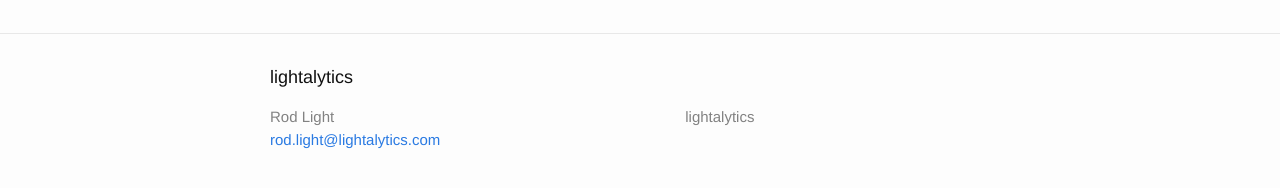
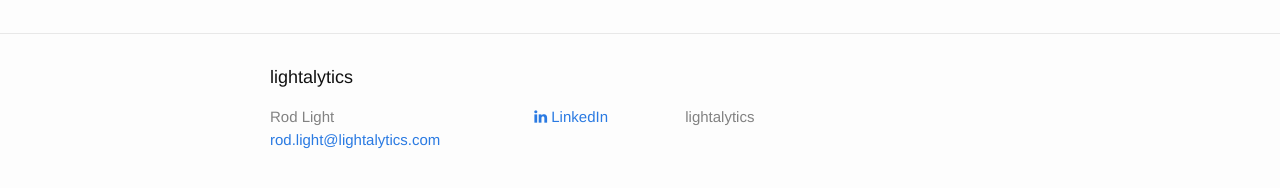
Before and after one commit to lightalytics/lightalytics.github.io, a Jekyll site: the page built from index.md, in a window 1280 px wide. Shown: the part 152-340 px from the top of the page. Built offline with Jekyll 4.4.1, drawn with Linux system fonts in a browser that asks for light colours; nearby versions of some CDN libraries.

Commit message:
Add LinkedIn link

```diff
--- a/_config.yml
+++ b/_config.yml
@@ -3,6 +3,7 @@ author: Rod Light
 email: rod.light@lightalytics.com
 description: >
   lightalytics
+linkedin_username: lightalytics
 google_analytics: "UA-93077459-1"
 theme: minima
 exclude:
--- a/_includes/footer.html
+++ b/_includes/footer.html
@@ -33,6 +33,12 @@
             {% include icon-twitter.html username=site.twitter_username %}
           </li>
           {% endif %}
+
+          {% if site.linkedin_username %}
+          <li>
+            {% include icon-linkedin.html username=site.linkedin_username %}
+          </li>
+          {% endif %}
         </ul>
       </div>
 
--- a/_includes/head.html
+++ b/_includes/head.html
@@ -7,6 +7,7 @@
   <meta name="description" content="{{ page.excerpt | default: site.description | strip_html | normalize_whitespace | truncate: 160 | escape }}">
 
   <link rel="stylesheet" href="{{ "/assets/main.css" | relative_url }}">
+  <link rel="stylesheet" href="//maxcdn.bootstrapcdn.com/font-awesome/4.3.0/css/font-awesome.min.css">
   <link rel="canonical" href="{{ page.url | replace:'index.html','' | absolute_url }}">
   <link rel="alternate" type="application/rss+xml" title="{{ site.title | escape }}" href="{{ "/feed.xml" | relative_url }}">
 
--- /dev/null
+++ b/_includes/icon-linkedin.html
@@ -0,0 +1,3 @@
+<a href="https://linkedin.com/in/{{ include.username }}">
+  <i class="fa fa-linkedin"></i> LinkedIn
+</a>
```
